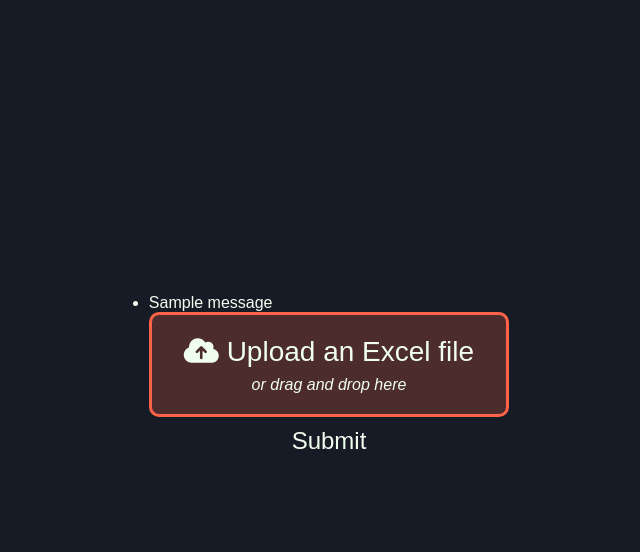
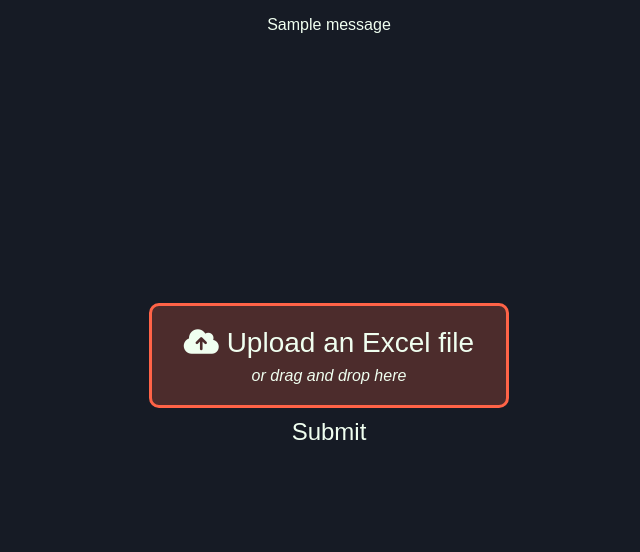
Before and after one commit to krushilnaik/python-project, a Flask app: page / in a window 1280 px wide. Shown: the top 552 px of the page, without its empty margins (311-951 px from the left). Run offline with Flask 3, Linux system fonts and the light colour scheme; tables that the repository leaves empty hold one stand-in row (values such as "Sample post"); one stand-in notice (Sample message) is shown.

Commit message:
Styling tweaks, add healthcheck

```diff
--- a/models/__init__.py
+++ b/models/__init__.py
@@ -1,3 +1,7 @@
+"""
+All the models for the database
+"""
+
 from flask_sqlalchemy import SQLAlchemy
 
 db = SQLAlchemy()
--- a/static/css/styles.css
+++ b/static/css/styles.css
@@ -82,3 +82,25 @@ footer {
   opacity: 0.3;
   text-align: center;
 }
+
+.flashes {
+  position: absolute;
+  top: 1rem;
+  left: 50%;
+  transform: translateX(-50%);
+  list-style-type: none;
+}
+
+.flashes li {
+  width: max-content;
+  animation: flash 350ms 5 alternate;
+}
+
+@keyframes flash {
+  from {
+    color: honeydew;
+  }
+  to {
+    color: tomato;
+  }
+}
--- a/templates/layouts/base.html
+++ b/templates/layouts/base.html
@@ -14,10 +14,10 @@
     <main>
       {% with messages = get_flashed_messages() %}
         {% if messages %}
-          <ul class=flashes>
-          {% for message in messages %}
-            <li>{{ message }}</li>
-          {% endfor %}
+          <ul class="flashes">
+            {% for message in messages %}
+              <li>{{ message }}</li>
+            {% endfor %}
           </ul>
         {% endif %}
       {% endwith %}
```
Also changed, not shown: 1 other file.
